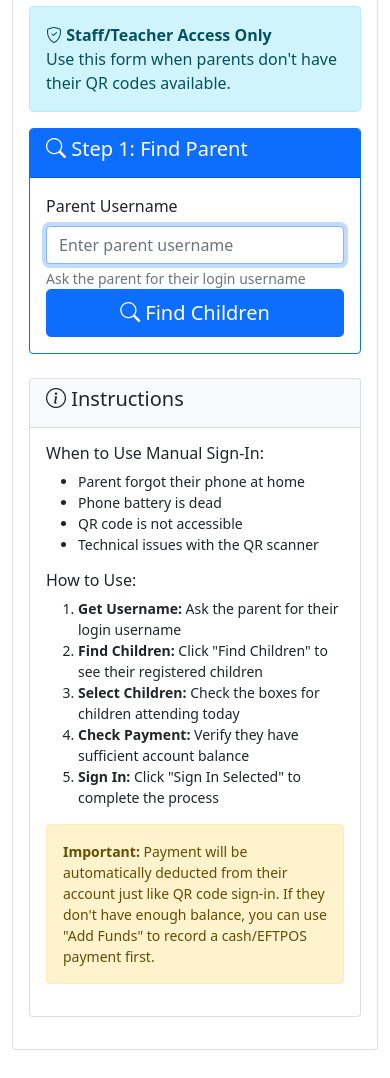
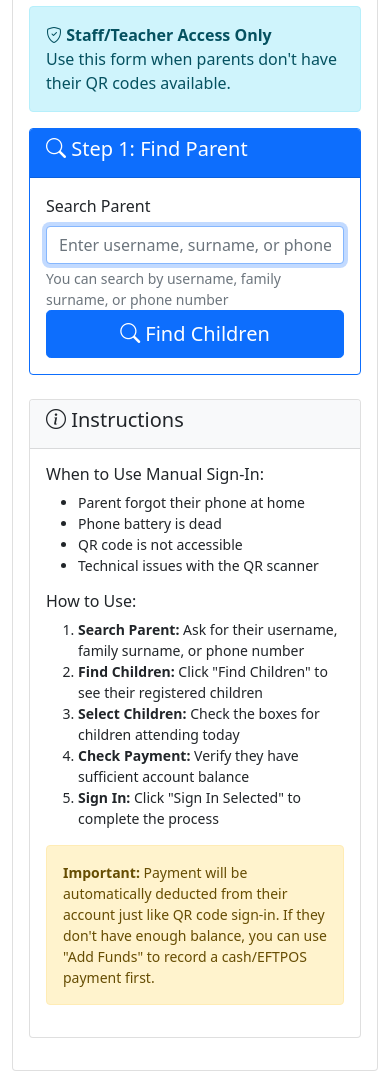
Before and after one commit to davidatkinsonphotography-max/summerfest_registration, a Django app: page /manual_sign_in/ in a window 390 px wide. Shown: the part 192-1270 px from the top of the page. Run offline with Django 5.2, Linux system fonts and the light colour scheme; the visitor is signed in with stand-in values (Sample User, id 1); some libraries are stand-ins or nearby versions.

Commit message:
Enhance manual sign-in to search by username, surname, or phone number

```diff
--- a/registration/forms.py
+++ b/registration/forms.py
@@ -345,35 +345,97 @@ class ManualPaymentForm(forms.Form):
 class ManualSignInForm(forms.Form):
     """Form for staff to manually sign in children when parents forget QR codes"""
 
-    parent_username = forms.CharField(
+    search_query = forms.CharField(
         max_length=150,
-        widget=forms.TextInput(attrs={'class': 'form-control', 'placeholder': 'Enter parent username'}),
-        label="Parent Username"
+        widget=forms.TextInput(attrs={
+            'class': 'form-control',
+            'placeholder': 'Enter username, surname, or phone number'
+        }),
+        label="Search Parent",
+        help_text="You can search by username, family surname, or phone number"
     )
 
-    def clean_parent_username(self):
-        username = self.cleaned_data['parent_username']
+    def clean_search_query(self):
+        query = self.cleaned_data['search_query'].strip()
+
+        if not query:
+            raise ValidationError("Please enter a search term.")
+
+        # Try to find parent by different methods
+        parent_profile = None
+        search_method = None
+
+        # Method 1: Search by username
         try:
-            user = User.objects.get(username=username)
-            if not hasattr(user, 'parentprofile'):
-                raise ValidationError("This user is not a registered parent.")
+            user = User.objects.get(username=query)
+            if hasattr(user, 'parentprofile'):
+                parent_profile = user.parentprofile
+                search_method = 'username'
+        except User.DoesNotExist:
+            pass
 
-            # Check if parent has any children
-            parent_profile = user.parentprofile
-            if not parent_profile.children.exists():
-                raise ValidationError("This parent has no registered children.")
+        # Method 2: Search by surname (last_name)
+        if not parent_profile:
+            try:
+                parent_profile = ParentProfile.objects.get(last_name__iexact=query)
+                search_method = 'surname'
+            except ParentProfile.DoesNotExist:
+                pass
+            except ParentProfile.MultipleObjectsReturned:
+                # Multiple parents with same surname - provide helpful error
+                matching_parents = ParentProfile.objects.filter(last_name__iexact=query)
+                usernames = [p.user.username for p in matching_parents[:5]]  # Show up to 5
+                raise ValidationError(f"Multiple families found with surname '{query}'. Try searching by username instead: {', '.join(usernames)}")
 
-            return username
-        except User.DoesNotExist:
-            raise ValidationError("Parent not found with this username.")
+        # Method 3: Search by phone number
+        if not parent_profile:
+            # Clean phone number (remove spaces, dashes, etc.)
+            clean_phone = ''.join(filter(str.isdigit, query))
+            if clean_phone:
+                try:
+                    parent_profile = ParentProfile.objects.get(phone_number=clean_phone)
+                    search_method = 'phone'
+                except ParentProfile.DoesNotExist:
+                    pass
+                except ParentProfile.MultipleObjectsReturned:
+                    raise ValidationError(f"Multiple parents found with phone number '{query}'. Please use a more specific search.")
+
+        # If still not found, provide helpful error message
+        if not parent_profile:
+            raise ValidationError(f"No parent found matching '{query}'. Please check the username, surname, or phone number and try again.")
+
+        # Check if parent has any children
+        if not parent_profile.children.exists():
+            raise ValidationError(f"Parent '{parent_profile.first_name} {parent_profile.last_name}' has no registered children.")
+
+        # Store the found parent profile for later use
+        self._found_parent = parent_profile
+        self._search_method = search_method
+
+        return query
 
     def get_parent_and_children(self):
         """Get parent profile and children for manual sign-in"""
-        username = self.cleaned_data['parent_username']
-        user = User.objects.get(username=username)
-        parent_profile = user.parentprofile
-        children = parent_profile.children.all()
-        return parent_profile, children
+        if hasattr(self, '_found_parent'):
+            parent_profile = self._found_parent
+            children = parent_profile.children.all()
+            return parent_profile, children
+        else:
+            raise ValidationError("No parent data available. Please search again.")
+
+    def get_search_info(self):
+        """Get information about how the parent was found"""
+        if hasattr(self, '_found_parent') and hasattr(self, '_search_method'):
+            return {
+                'parent': self._found_parent,
+                'method': self._search_method,
+                'found_by': {
+                    'username': f"Username: {self._found_parent.user.username}",
+                    'surname': f"Surname: {self._found_parent.last_name}",
+                    'phone': f"Phone: {self._found_parent.phone_number}"
+                }[self._search_method]
+            }
+        return None
 
 
 class PasswordResetRequestForm(forms.Form):
--- a/registration/views.py
+++ b/registration/views.py
@@ -542,6 +542,7 @@ def manual_sign_in(request):
     """Manual sign-in for children when parents forget QR codes"""
     parent_profile = None
     children = None
+    search_info = None
 
     if request.method == 'POST':
         if 'lookup' in request.POST:
@@ -550,6 +551,8 @@ def manual_sign_in(request):
             if form.is_valid():
                 from .payment_calculator import PaymentCalculator
                 parent_profile, children = form.get_parent_and_children()
+                search_info = form.get_search_info()
+
                 # Add today's attendance data for each child
                 if children:
                     today = PaymentCalculator.get_current_aest_date()
@@ -566,17 +569,19 @@ def manual_sign_in(request):
                         })
                     children = children_with_attendance
                 # Keep form data for the template
-                form = ManualSignInForm(initial={'parent_username': form.cleaned_data['parent_username']})
+                form = ManualSignInForm(initial={'search_query': form.cleaned_data['search_query']})
 
         elif 'sign_in' in request.POST:
             # Child sign-in processing
             child_ids = request.POST.getlist('child_ids')
-            username = request.POST.get('username')
+            search_query = request.POST.get('search_query')
 
-            if child_ids and username:
-                try:
-                    user = User.objects.get(username=username)
-                    parent_profile = user.parentprofile
+            if child_ids and search_query:
+                # Re-lookup parent using search query
+                temp_form = ManualSignInForm({'search_query': search_query})
+                if temp_form.is_valid():
+                    parent_profile, _ = temp_form.get_parent_and_children()
+                    search_info = temp_form.get_search_info()
                     signed_in_children = []
                     payment_errors = []
 
@@ -655,10 +660,9 @@ def manual_sign_in(request):
                                 'is_checked_in': today_attendance is not None
                             })
                         children = children_with_attendance
-                        form = ManualSignInForm(initial={'parent_username': username})
-
-                except User.DoesNotExist:
-                    messages.error(request, "Parent not found.")
+                        form = ManualSignInForm(initial={'search_query': search_query})
+                else:
+                    messages.error(request, "Invalid search query.")
             else:
                 messages.error(request, "Please select at least one child to sign in.")
     else:
@@ -668,6 +672,7 @@ def manual_sign_in(request):
         'form': form,
         'parent_profile': parent_profile,
         'children': children,
+        'search_info': search_info,
     }
 
     return render(request, 'registration/manual_sign_in.html', context)
--- a/templates/registration/manual_sign_in.html
+++ b/templates/registration/manual_sign_in.html
@@ -30,13 +30,13 @@
 
                                 <div class="row">
                                     <div class="col-md-8">
-                                        <label for="{{ form.parent_username.id_for_label }}" class="form-label">
-                                            {{ form.parent_username.label }}
+                                        <label for="{{ form.search_query.id_for_label }}" class="form-label">
+                                            {{ form.search_query.label }}
                                         </label>
-                                        {{ form.parent_username }}
-                                        <div class="form-text">Ask the parent for their login username</div>
-                                        {% if form.parent_username.errors %}
-                                            <div class="text-danger small">{{ form.parent_username.errors }}</div>
+                                        {{ form.search_query }}
+                                        <div class="form-text">{{ form.search_query.help_text }}</div>
+                                        {% if form.search_query.errors %}
+                                            <div class="text-danger small">{{ form.search_query.errors }}</div>
                                         {% endif %}
                                     </div>
                                     <div class="col-md-4 d-flex align-items-end">
@@ -62,6 +62,9 @@
                                 <h6><i class="bi bi-person"></i> Parent Found:</h6>
                                 <strong>{{ parent_profile.first_name }} {{ parent_profile.last_name }}</strong> ({{ parent_profile.user.username }})
                                 <br><small>{{ parent_profile.email }} • {{ parent_profile.phone_number }}</small>
+                                {% if search_info %}
+                                    <br><small class="text-muted">Found by: {{ search_info.found_by }}</small>
+                                {% endif %}
                                 {% if parent_profile.payment_account %}
                                     <br><strong>Account Balance:</strong> ${{ parent_profile.payment_account.balance }}
                                 {% endif %}
@@ -70,7 +73,7 @@
                             <!-- Children Sign-In Form -->
                             <form method="post">
                                 {% csrf_token %}
-                                <input type="hidden" name="username" value="{{ parent_profile.user.username }}">
+                                <input type="hidden" name="search_query" value="{{ parent_profile.user.username }}">
 
                                 <h6><i class="bi bi-people"></i> Select children to sign in:</h6>
 
@@ -169,7 +172,7 @@
 
                             <h6>How to Use:</h6>
                             <ol class="small">
-                                <li><strong>Get Username:</strong> Ask the parent for their login username</li>
+                                <li><strong>Search Parent:</strong> Ask for their username, family surname, or phone number</li>
                                 <li><strong>Find Children:</strong> Click "Find Children" to see their registered children</li>
                                 <li><strong>Select Children:</strong> Check the boxes for children attending today</li>
                                 <li><strong>Check Payment:</strong> Verify they have sufficient account balance</li>
@@ -190,11 +193,11 @@
 </div>
 
 <script>
-// Auto-focus on username input
+// Auto-focus on search input
 document.addEventListener('DOMContentLoaded', function() {
-    const usernameInput = document.getElementById('{{ form.parent_username.id_for_label }}');
-    if (usernameInput) {
-        usernameInput.focus();
+    const searchInput = document.getElementById('{{ form.search_query.id_for_label }}');
+    if (searchInput) {
+        searchInput.focus();
     }
 });
 
```
